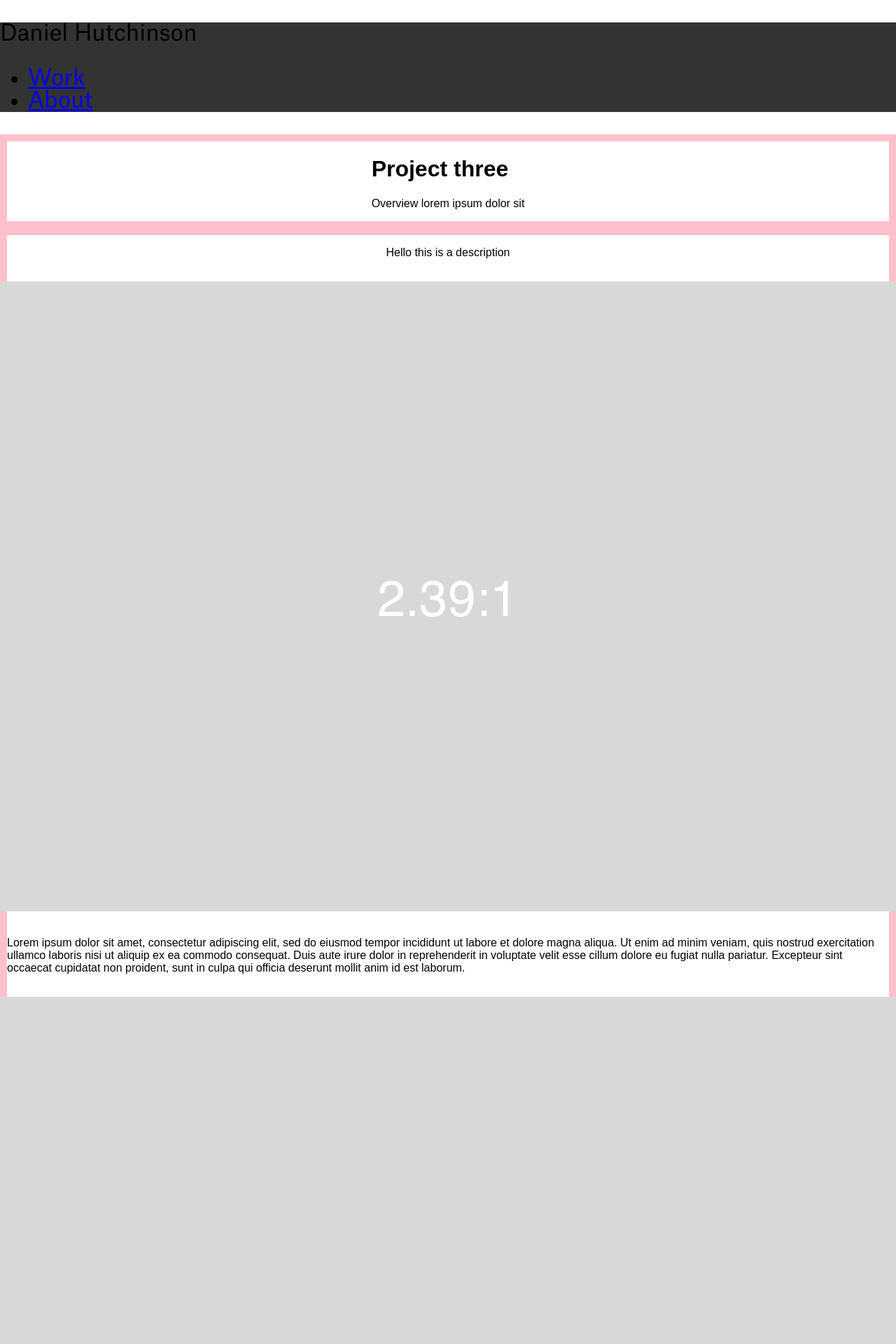
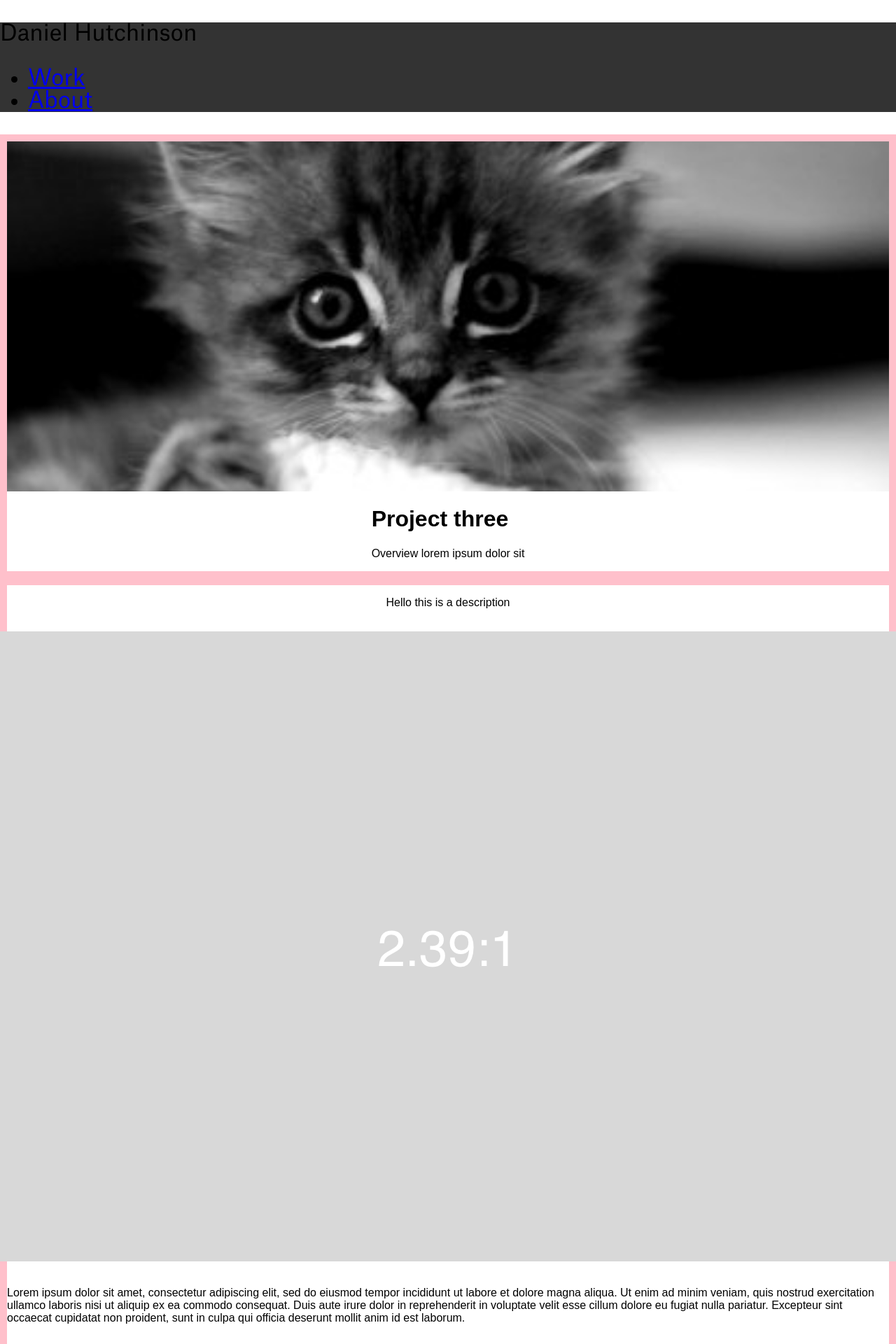
Before and after one commit to danielhutch/danielhutch.github.io, a Jekyll site: the page built from _posts/2016-05-18-project-three.markdown, in a window 1280 px wide. Shown: the top 1920 px of the page at 70% size. Built offline with Jekyll 4.4.1, drawn with Linux system fonts in a browser that asks for light colours.

Commit message:
Adds main image to project detail

```diff
--- a/_includes/components/project-detail/project-detail.html
+++ b/_includes/components/project-detail/project-detail.html
@@ -1,5 +1,6 @@
 <div class="project-detail">
-
+	<div class="project-detail-main-image">
+	</div>
 	<div class="project-detail__intro">
 			<h1>
 				{{ page.title }}
--- a/_includes/components/project-detail/project-detail.scss
+++ b/_includes/components/project-detail/project-detail.scss
@@ -5,6 +5,16 @@
     border: 10px solid pink;
 
 }
+
+.project-detail-main-image {
+    width: 100%;
+    height: 500px;
+    overflow: hidden;
+    background-size: cover;
+    background-position: center;
+    background-image: url('/assets/images/project-one-main.jpg');
+
+    }
 
 .project-detail__intro{
     padding: $space-small;
```
Also changed, not shown: assets/images/project-one-main.jpg (added).
